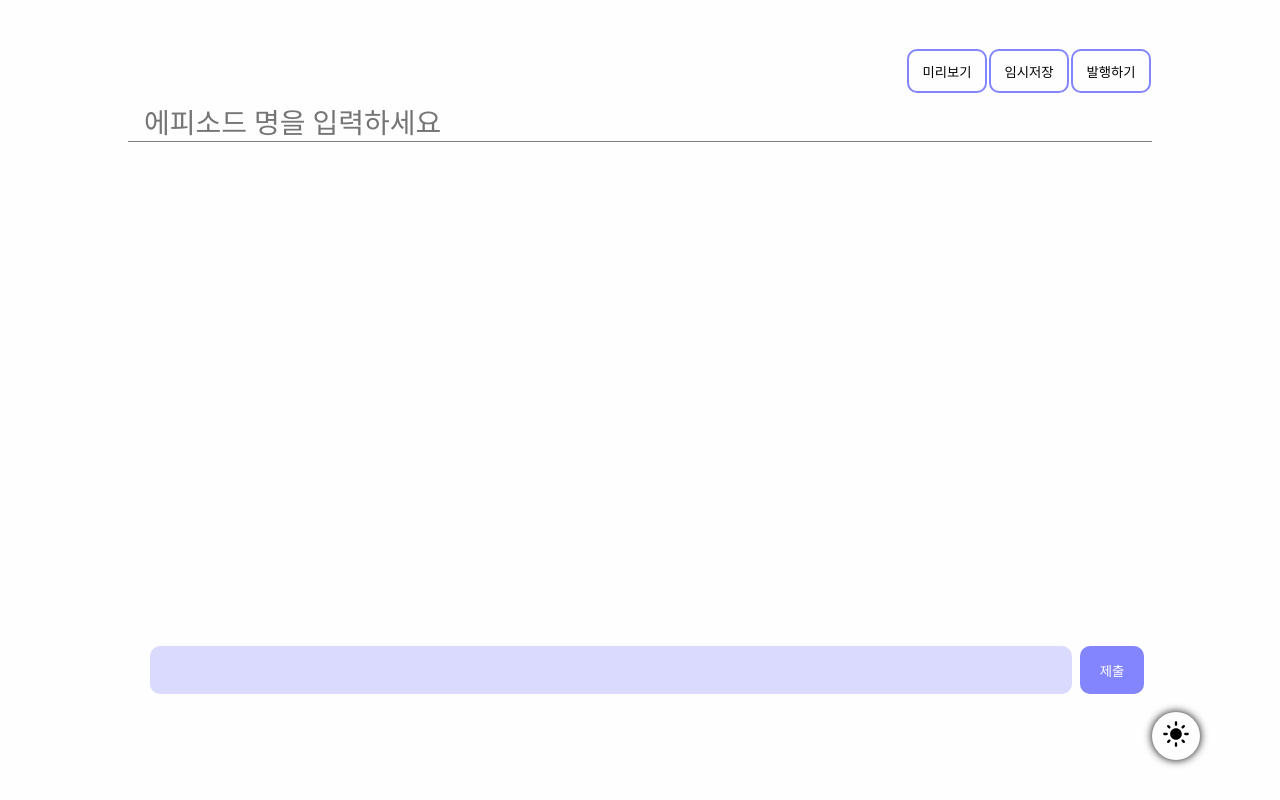
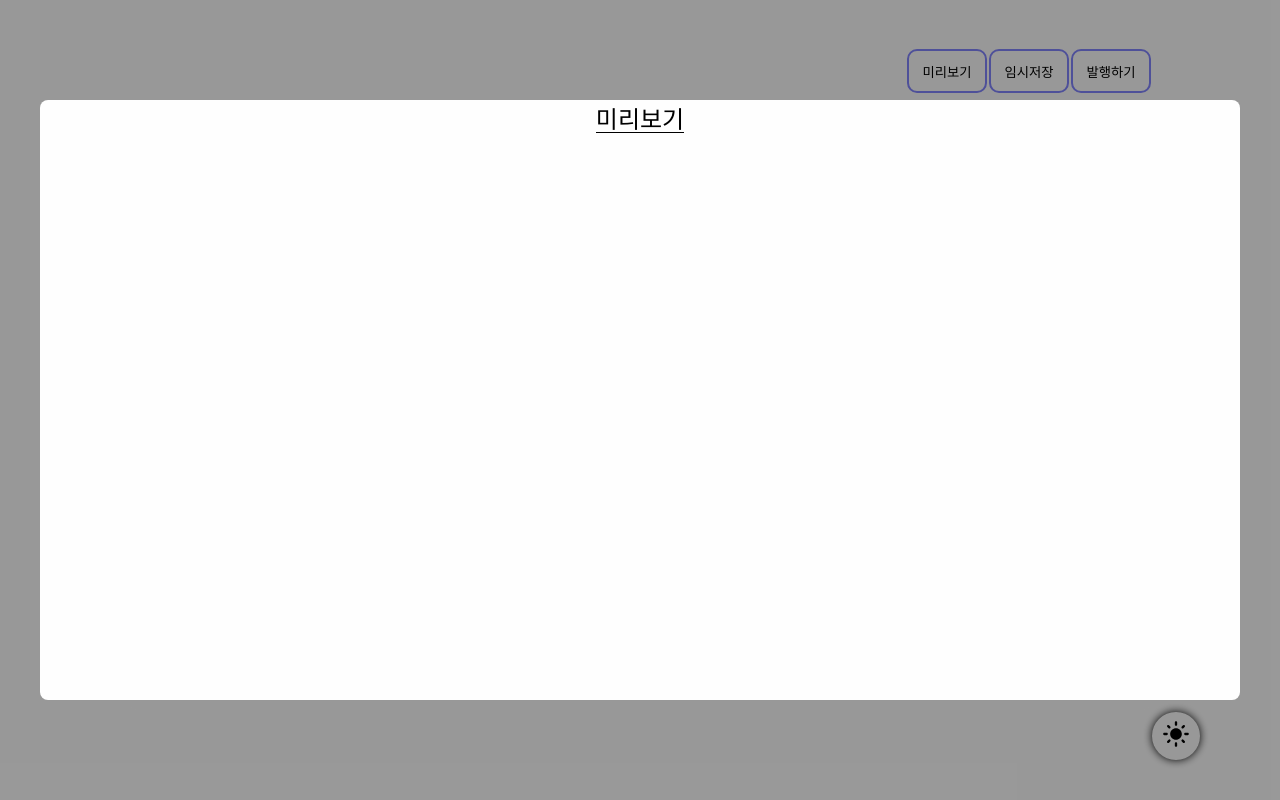
Before and after one commit to qgw13467/nevvel, a Next.js app in the folder frontend/nevvel/: page /editor/1 in a window 1280 px wide. Both pictures are taken after a click on the button "미리보기". Built offline with nearby package versions, Linux system fonts and the light colour scheme.

Commit message:
feat(fe): editor preview page add & add tsconfig path

```diff
--- a/frontend/nevvel/src/components/editor/EditorHead.tsx
+++ b/frontend/nevvel/src/components/editor/EditorHead.tsx
@@ -3,6 +3,7 @@ import styled from "styled-components";
 import { episode } from "editor";
 import { useRouter } from "next/router";
 import { Modal } from "../common/Modal";
+import EditorPreview from "./Head/EditorPreview";
 
 type EditorHeadProps = {
   setEpisode: React.Dispatch<React.SetStateAction<episode>>;
@@ -12,6 +13,7 @@ type EditorHeadProps = {
 function EditorHead({ episode, setEpisode }: EditorHeadProps) {
   const router = useRouter();
   const [postEpisode, setPostEpisode] = useState<episode>();
+  const [modalOpen, setModalOpen] = useState(false)
 
   useEffect(()=>{
     console.log(episode)
@@ -38,7 +40,7 @@ function EditorHead({ episode, setEpisode }: EditorHeadProps) {
     <Wrapper>
       <ButtonWrapper>
         <WriteButtonContainer>
-          <WriteButton>미리보기</WriteButton>
+          <WriteButton onClick={()=>setModalOpen(true)}>미리보기</WriteButton>
           <WriteButton>임시저장</WriteButton>
           <WriteButton onClick={PublishHandler}>발행하기</WriteButton>
         </WriteButtonContainer>
@@ -51,6 +53,22 @@ function EditorHead({ episode, setEpisode }: EditorHeadProps) {
           placeholder="에피소드 명을 입력하세요"
         />
       </InputWrapper>
+      {modalOpen &&
+                <Modal
+                    modal={modalOpen}
+                    setModal={setModalOpen}
+                    width="1200"
+                    height="600"
+                    element={<div>{
+                      episode.contents ?(
+                        <EditorPreview
+                          postEpisode={episode}
+                        />
+                      ):(<>없다</>)
+                    }
+                    </div>
+                  }
+                    />}
     </Wrapper>
   );
 }
--- /dev/null
+++ b/frontend/nevvel/src/components/editor/Head/EditorPreview.tsx
@@ -0,0 +1,79 @@
+import React, { useState, useEffect } from "react";
+import ViewerTabMain from "../../viewer/Main/ViewerTabMain";
+import { episode } from "editor";
+import styled from "styled-components";
+
+type EditorPreviewProps = {
+  postEpisode: episode;
+};
+
+function EditorPreview({ postEpisode }: EditorPreviewProps) {
+  const [tabNumber, setTabNumber] = useState(0); // tab mode 일 때 사용
+  const [eventCatch, setEventCatch] = useState(false); // tab mode 일때 이벤트 있는 경우 사용
+  console.log("여기");
+  console.log(postEpisode, "postEpisode");
+
+  useEffect(() => {
+    if (postEpisode.contents) {
+      if (
+        postEpisode.contents[tabNumber]?.event &&
+        postEpisode.contents[tabNumber]?.event.length !== 0
+      ) {
+        const events = postEpisode.contents[tabNumber]?.event;
+        for (const event of events) {
+          if (event.type === "IMAGE") {
+            console.log("이미지당");
+            setEventCatch(true);
+          } else {
+            console.log("소리당");
+          }
+        }
+      }
+    }
+    return () => {
+      if (eventCatch) {
+        setEventCatch(false);
+      }
+    };
+  }, [tabNumber]);
+
+  const countHandler = () => {
+    const contentLength = postEpisode.contents.length;
+    console.log();
+    console.log("이거 댐?");
+    if (tabNumber <= contentLength - 1) {
+      setTabNumber(tabNumber + 1);
+    } else if (tabNumber === contentLength - 1) {
+      console.log("마지막 입니다. ");
+    }
+    console.log(tabNumber);
+  };
+
+  return (
+    <PreviewWrapper onClick={countHandler}>
+      <PreviewHeader>미리보기</PreviewHeader>
+      <PreviewMain>
+        <ViewerTabMain
+          EpisodeData={postEpisode}
+          tabNumber={tabNumber}
+          setEventCatch={setEventCatch}
+        />
+      </PreviewMain>
+    </PreviewWrapper>
+  );
+}
+
+const PreviewWrapper = styled.div`
+  width: 100%;
+  height: 100%;
+`;
+const PreviewHeader = styled.div`
+  width: 100%;
+  border-bottom: 1px solid ${({ theme})=>theme.color.text1};
+`;
+
+const PreviewMain = styled.div`
+  width: 100%;
+  height: 70vh;
+`;
+export default EditorPreview;
--- a/frontend/nevvel/src/components/series/SeriesHeader.tsx
+++ b/frontend/nevvel/src/components/series/SeriesHeader.tsx
@@ -17,7 +17,7 @@ type SeriesHeaderProps = {
 function SeriesHeader({ SeriesData }: SeriesHeaderProps) {
     const router = useRouter();
     const Info = SeriesData
-    const [ModalOpen, setModalOpen] = useState(false);
+    const [modalOpen, setModalOpen] = useState(false);
 
     const clickHandler = (e: string) => {
         if (e === "first") {
@@ -54,9 +54,9 @@ function SeriesHeader({ SeriesData }: SeriesHeaderProps) {
                     </SeriesBtnContainer>
                 </SeriesEx>
             </SeriesInfo>
-            {ModalOpen &&
+            {modalOpen &&
                 <Modal
-                    modal={ModalOpen}
+                    modal={modalOpen}
                     setModal={setModalOpen}
                     width="300"
                     height="600"
```
Also changed, not shown: frontend/nevvel/src/assets/fonts/font.css (+0 -12 lines), frontend/nevvel/tsconfig.json (+9 -1 lines).
